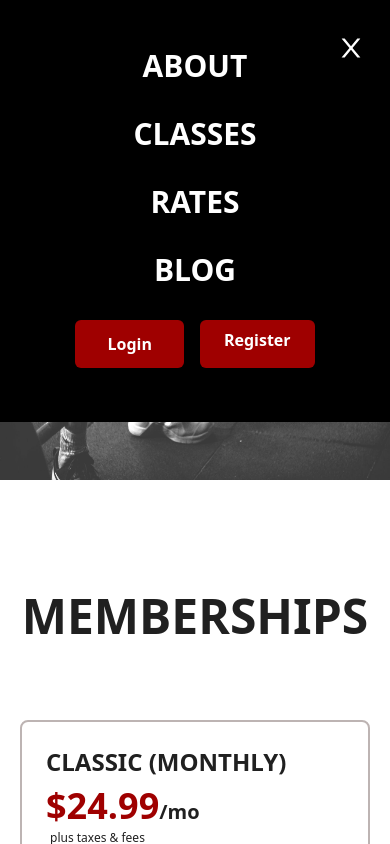
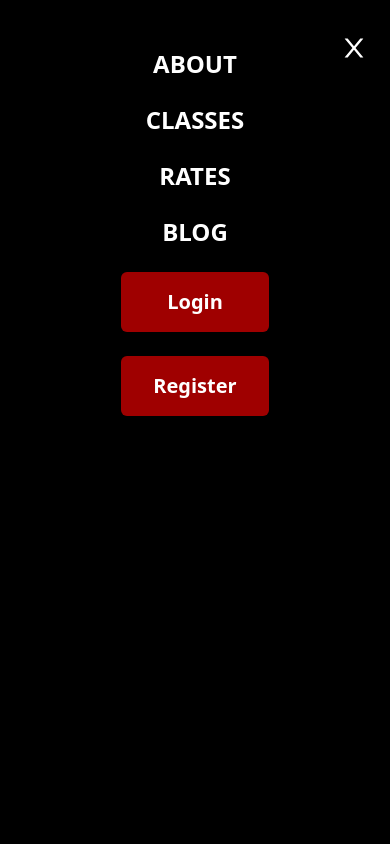
Before and after one commit to ASweet10/MERN-gym, a React (Create React App) app in the folder frontend/: page / in a window 390 px wide. Both pictures are taken after a click on the element 351 px from the left and 48 px from the top of the page. Shown: the top 844 px of the page. Built offline with nearby package versions, Linux system fonts and the light colour scheme.

Commit message:
12.4.23
Padding & spacing improvements on mobile
Mobile nav button properly fixed

```diff
--- a/frontend/src/components/MembershipCards.js
+++ b/frontend/src/components/MembershipCards.js
@@ -19,7 +19,7 @@ const MembershipSection = () => {
           <h1 className='text-xl font-semibold pt-4 h-16'>Standard unlimited gym access</h1>
           <hr class="h-px my-4 bg-lightGrey border-0"></hr>
 
-          <div className='flex w-full justify-end pt-20'>
+          <div className='flex w-full justify-end pt-4 md:pt-20'>
             <Link to="/rates" className='flex text-lg py-3 px-6 rounded-full bg-primary text-white font-bold text-center gap-4'>Learn More</Link>
           </div>
         </div>
@@ -33,7 +33,7 @@ const MembershipSection = () => {
           <h1 className='text-xl font-semibold pt-4 h-16'>Extra perks and discounts on merchandise</h1>
           <hr class="h-px my-4 bg-lightGrey border-0"></hr>
 
-          <div className='flex w-full justify-end pt-20'>
+          <div className='flex w-full justify-end pt-4 md:pt-20'>
             <Link to="/rates" className='flex text-lg py-3 px-6 rounded-full bg-primary text-white font-bold text-center gap-4'>Learn More</Link>
           </div>
         </div>
--- a/frontend/src/components/Navbar.js
+++ b/frontend/src/components/Navbar.js
@@ -60,8 +60,8 @@ const Navbar = () => {
             {/* Mobile */}
             <nav className='flex md:hidden justify-center items-center'>
                 { navOpen && (
-                    <div className={`${navOpen ? "opacity-100" : "opacity-0" } fixed z-30 top-0 bottom-0 left-0 right-0 w-full h-1/2 bg-black transition-opacity duration-500`}>
-                        <div className='flex flex-col gap-8 py-12 items-center text-white justify-between'>
+                    <div className={`${navOpen ? "opacity-100" : "opacity-0" } fixed z-30 top-0 bottom-0 left-0 right-0 w-full h-screen bg-black transition-opacity duration-500`}>
+                        <div className='flex flex-col gap-6 py-12 items-center text-white justify-between'>
                             { user && (
                                 <div className='flex flex-row items-center gap-2 cursor-pointer'>
                                     <BsPersonCircle className='text-4xl' />
@@ -69,28 +69,27 @@ const Navbar = () => {
                                 </div>
                             )}
 
-                            <Link to="/about" onClick={() => setNavOpen(!navOpen)} className='text-3xl font-semibold uppercase'>About</Link>
-                            <Link to="/classes" onClick={() => setNavOpen(!navOpen)} className='text-3xl font-semibold uppercase'>Classes</Link>
-                            <Link to="/rates" onClick={() => setNavOpen(!navOpen)} className='text-3xl font-semibold uppercase'>Rates</Link>
-                            <Link to="/blog" onClick={() => setNavOpen(!navOpen)} className='text-3xl font-semibold uppercase'>Blog</Link>
+                            <Link to="/about" onClick={() => setNavOpen(!navOpen)} className='text-2xl font-semibold uppercase'>About</Link>
+                            <Link to="/classes" onClick={() => setNavOpen(!navOpen)} className='text-2xl font-semibold uppercase'>Classes</Link>
+                            <Link to="/rates" onClick={() => setNavOpen(!navOpen)} className='text-2xl font-semibold uppercase'>Rates</Link>
+                            <Link to="/blog" onClick={() => setNavOpen(!navOpen)} className='text-2xl font-semibold uppercase'>Blog</Link>
 
                             { user
                                 ? (
-                                    <button onClick={handleLogoutClick} className='py-6 px-12 md:py-2 md:px-6 text-2xl md:text-md rounded-md font-bold bg-primary text-white'>
+                                    <button onClick={handleLogoutClick} className='py-4 px-8 md:py-2 md:px-6 text-2xl md:text-md rounded-md font-bold bg-primary text-white'>
                                         Log out
                                     </button>
                                 ) : (
-                                    <div className='flex gap-4'>
-                                        <Link to="/login" onClick={() => setNavOpen(!navOpen)} className='py-3 px-8 rounded-md font-bold bg-primary text-white'>Login</Link>
-                                        <Link to="/signup" onClick={() => setNavOpen(!navOpen)} className='py-2 px-6 rounded-md font-bold bg-primary text-white'>Register</Link>
+                                    <div className='flex flex-col gap-6'>
+                                        <Link to="/login" onClick={() => setNavOpen(!navOpen)} className='py-4 px-8 text-xl rounded-md font-bold text-center bg-primary text-white'>Login</Link>
+                                        <Link to="/signup" onClick={() => setNavOpen(!navOpen)} className='py-4 px-8 text-xl rounded-md font-bold text-center bg-primary text-white'>Register</Link>
                                     </div>
                                 )
                             }
                         </div>
                     </div>
                 )}
-
-                <div onClick={() => setNavOpen(!navOpen)} className='z-50'>
+                <div onClick={() => setNavOpen(!navOpen)} className={`z-50 ${navOpen ? 'fixed pr-6' : ''}`}>
                     { navOpen ? <AiOutlineClose className='text-white text-3xl' /> : <FaBars className='text-white text-3xl' /> }
                 </div>
             </nav>
--- a/frontend/src/pages/Login.js
+++ b/frontend/src/pages/Login.js
@@ -30,7 +30,7 @@ const Login = () => {
                     className='w-full p-3 mt-2 mb-2 border-2 border-solid border-nav-bg rounded-md'
                     placeholder='Password'
                 />
-                <p className='text-sm mb-4 text-right cursor-pointer'>Forgot your password?</p>
+                <p className='text-sm mb-4 text-right text-lightBlue cursor-pointer'>Forgot your password?</p>
                 <button disabled={isLoading} className="bg-primary text-white text-lg font-bold p-3 rounded-md cursor-pointer">
                     Log In
                 </button>
--- a/frontend/src/pages/Rates.js
+++ b/frontend/src/pages/Rates.js
@@ -20,10 +20,10 @@ const Rates = () => {
     <div className='flex w-full h-full'>
       <div className='flex flex-col justify-center items-center w-full h-full px-4 md:px-32 py-20'>
         <h1 className='text-5xl font-bold text-center pb-8'>Rates</h1>
-        <div className='flex flex-col md:flex-row gap-4'>
+        <div className='flex flex-col md:flex-row gap-4 items-center'>
 
           {/* Classic Monthly */}
-          <div className='border-2 border-lightGrey rounded-lg p-3 w-[350px] md:w-80'>
+          <div className='border-2 border-lightGrey rounded-lg p-3 w-80'>
             <h1 className='text-2xl font-bold text-left pb-2 uppercase'>Classic (Monthly)</h1>
             <h2 className='flex text-xl font-bold text-left items-end'><h1 className='text-4xl text-primary'>$24.99</h1>/mo</h2>
             <p className='text-left text-xs pl-1 pt-1'>plus taxes & fees</p>
@@ -57,7 +57,7 @@ const Rates = () => {
           </div>
 
           {/* Classic Annual */}
-          <div className='border-2 border-lightGrey rounded-lg p-3 w-[350px] md:w-80'>
+          <div className='border-2 border-lightGrey rounded-lg p-3 w-80'>
             <h1 className='text-2xl font-bold text-left pb-2 uppercase'>Classic (Annual)</h1>
             <h2 className='flex text-xl font-bold text-left items-end'><h1 className='text-4xl text-primary'>$19.99</h1>/mo</h2>
             <p className='text-left text-xs pl-1 pt-1'>plus taxes & fees</p>
@@ -95,7 +95,7 @@ const Rates = () => {
           </div>
 
           {/* Premium */}
-          <div className='text-white bg-darkGrey rounded-lg p-3 w-[350px] md:w-80'>
+          <div className='text-white bg-darkGrey rounded-lg p-3 w-80'>
             <h1 className='text-2xl font-bold text-left pb-2 uppercase'>Premium</h1>
             <h2 className='flex text-xl font-bold text-left items-end'><h1 className='text-4xl text-primary'>$34.99</h1>/mo</h2>
             <p className='text-left text-xs pl-1 pt-1'>plus taxes & fees</p>
--- a/frontend/src/pages/Signup.js
+++ b/frontend/src/pages/Signup.js
@@ -31,7 +31,7 @@ const Signup = () => {
                     className='w-full p-3 mt-2 mb-2 border-2 border-solid border-nav-bg rounded-md'
                     placeholder='Password'
                 />
-                <Link to="/login"><p className='text-sm mb-4 text-right cursor-pointer'>Already have an account?</p></Link>
+                <Link to="/login"><p className='text-sm mb-4 text-lightBlue text-right cursor-pointer'>Already have an account?</p></Link>
                 <button disabled={isLoading} className="bg-primary text-white text-lg font-bold p-3 rounded-md cursor-pointer">
                     Register
                 </button>
--- a/frontend/tailwind.config.js
+++ b/frontend/tailwind.config.js
@@ -12,9 +12,11 @@ module.exports = {
       "secondary": "#AD2D3A",
       "shadow": "#BBBBBB",
       "error": "#E7195A",
+      "transparent": "transparent",
       "black": "#000000",
       "white": "#FFFFFF",
       "darkGrey": "#202020",
+      "lightBlue": "#1877F2",
       "lightGrey": "#bdb4b3",
       "grey": "#D4D4D4",
     },
```
